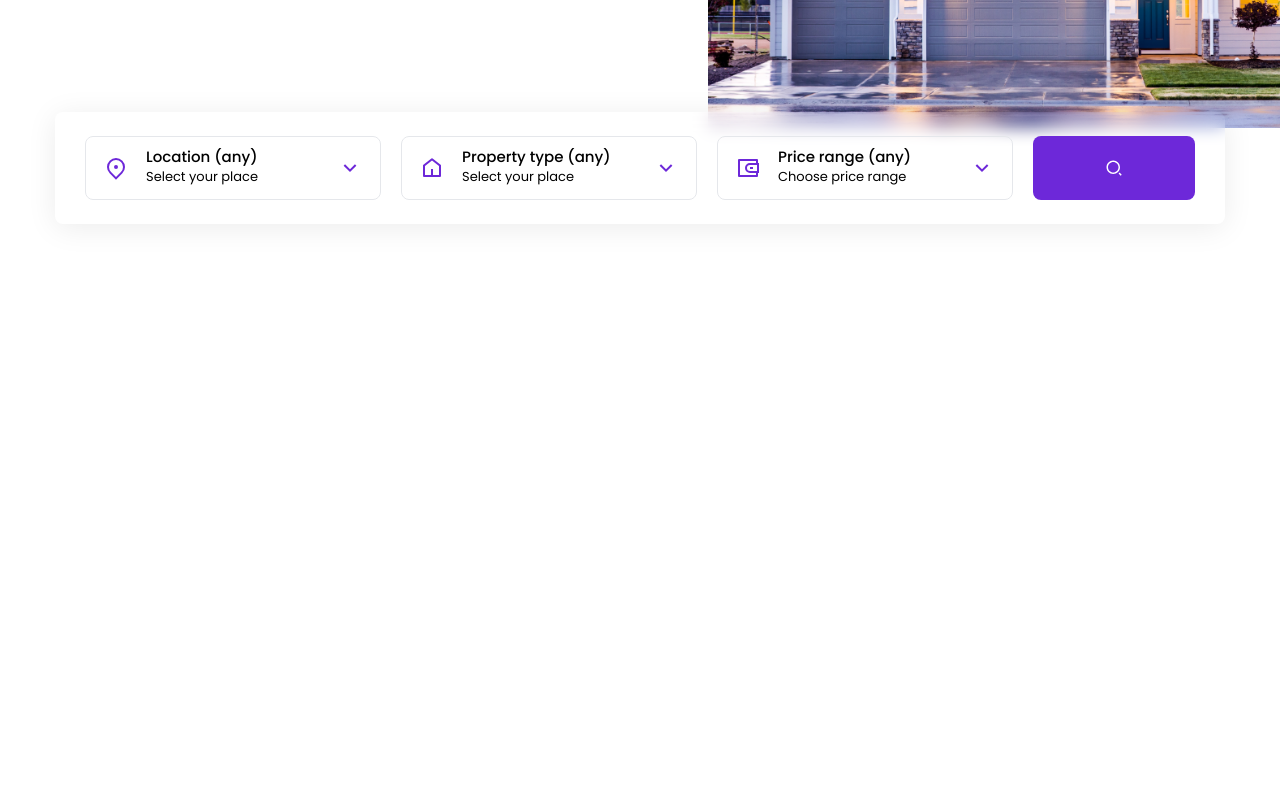
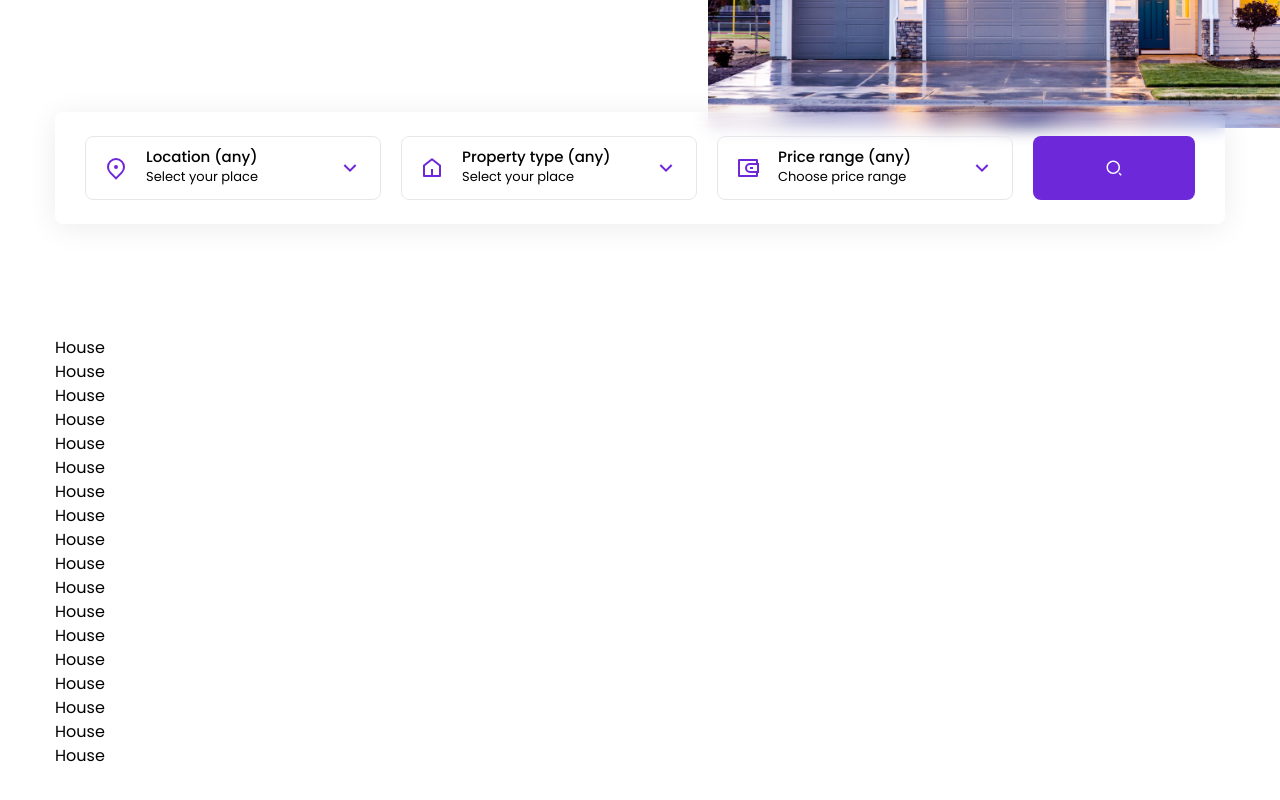
Before and after one commit to anaskhan28/real-estate-reunion, a React (Create React App) app: page / in a window 1280 px wide. Shown: the part 542-1342 px from the top of the page. Built offline with nearby package versions, Linux system fonts and the light colour scheme.

Commit message:
working on listing

```diff
--- a/src/components/CountryDropdown.js
+++ b/src/components/CountryDropdown.js
@@ -7,9 +7,6 @@
 
 const CountryDropdown = () => {
   const {country, setCountry, countries} = useContext(HouseContext);
-
-  console.log(countries);
-
   const [isOpen, setIsOpen] = useState(false);
 
 
--- a/src/components/HouseContext.js
+++ b/src/components/HouseContext.js
@@ -36,6 +36,9 @@
     setProperties(uniqueProperties) // new unique coutnries
   }, [houses]);
 
+  const handleClick = () =>{
+    console.log('clicked');
+  }
 
   return <HouseContext.Provider
   value={{
@@ -49,6 +52,7 @@
     setPrice,
     houses,
     loading,
+    handleClick,
   }}>
     {children}</HouseContext.Provider>;
 };
--- a/src/components/HouseList.js
+++ b/src/components/HouseList.js
@@ -1,7 +1,32 @@
-import React from 'react';
+import React, {useContext}from 'react';
+import {HouseContext} from  './HouseContext';
+import House from './House';
+import {Link} from 'react-router-dom';
+import {ImSpinner2} from 'react-icons/im'
+
 
 const HouseList = () => {
-  return <div>HouseList</div>;
+  const {houses, loading} = useContext(HouseContext);
+
+
+  return(
+  <section className='mb-20'>
+  <div className='container mx-auto'>
+    <div>
+      {houses.map((house, index)=>{
+        return(
+          <Link to={`/property/${house.id}`} key={index}>
+            <House house={house}/>
+          </Link>
+        )
+      })}
+    </div>
+
+  </div>
+
+  </section>
+
+  );
 };
 
 export default HouseList;
--- a/src/components/Search.js
+++ b/src/components/Search.js
@@ -9,7 +9,7 @@
 
 const Search = () => {
 
-
+  const {handleClick} = useContext(HouseContext);
 
   return(
   <div className="px-[30px] py-6 max-w-[1170px] mx-auto
@@ -19,7 +19,9 @@
     <CountryDropdown/>
     <PropertyDropdown/>
     <PriceRangeDropdown/>
-    <button className='bg-violet-700 hover:bg-violet-800
+    <button
+    onClick={()=> handleClick()}
+    className='bg-violet-700 hover:bg-violet-800
     transition w-full lg:max-w-[162px] h-16 rounded-lg flex justify-center
     items-center text-white text-lg'>
       <RiSearch2Line/>
--- a/src/pages/Home.js
+++ b/src/pages/Home.js
@@ -1,11 +1,12 @@
 import React from 'react';
 import Banner from '../components/Banner';
-
+import HouseList from '../components/HouseList';
 
 const Home = () => {
   return(
   <div className="min-h-[1800px]">
     <Banner/>
+    <HouseList/>
   </div>
   )
 };
```
